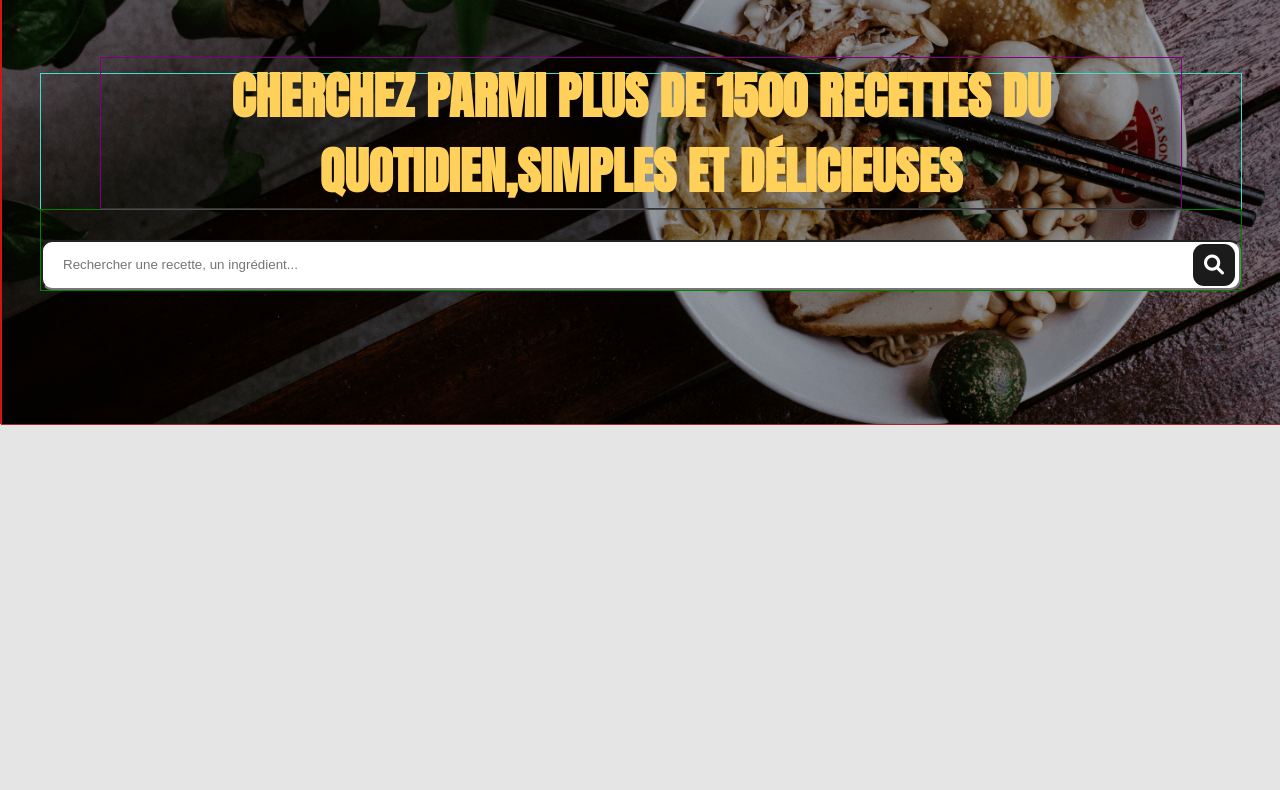
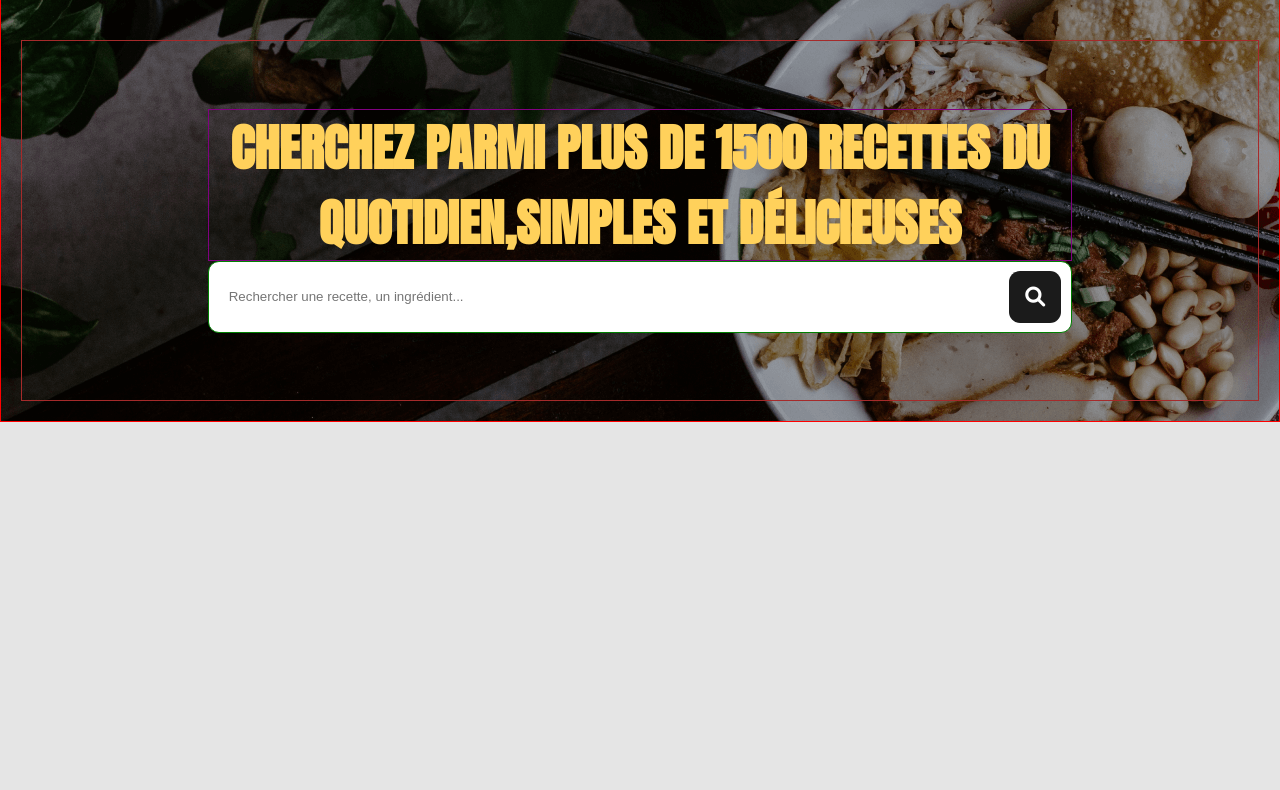
Before and after one commit to Startom78/Les_Petits_Plats, a website with bundled scripts: page index.html in a window 1280 px wide. Shown: the part 78-868 px from the top of the page. Built offline with nearby package versions, Linux system fonts and the light colour scheme.

Commit message:
fix header, input, padding etc

```diff
--- a/index.html
+++ b/index.html
@@ -8,39 +8,31 @@
     <link href="https://fonts.googleapis.com/css2?family=Anton&display=swap" rel="stylesheet">
     <link rel="icon" type="image/png" href="assets/favIcon.png">
     <link rel="stylesheet" href="https://cdnjs.cloudflare.com/ajax/libs/font-awesome/6.0.0-beta3/css/all.min.css">
+    <script src="./src/index.js" type="module"> </script>
     <title>Les Bons Petit Plats</title>
   </head>
 
   <body>
-    <header>
-        <div class="header">
+    <header class="header">
       <div class = "logo">
         <img src = "Images/Logo/Logo.png" alt = "Logo du site" />
       </div>
 
       <div class= "banner">
-                <img src = "Images/Image_Header/HeaderImg.png" alt="image de fond du header"  />
-                <div class="bannerComponents">
         <h1> CHERCHEZ PARMI PLUS DE 1500 RECETTES DU QUOTIDIEN,SIMPLES ET DÉLICIEUSES </h1>
-                    <div class="searchBar">
-                        <form action="" method="GET">
+        <form action="" method="GET" class="searchBar">
           <input type="search" name="query" placeholder="Rechercher une recette, un ingrédient..." required>
           <button type="submit" > <i class="fas fa-magnifying-glass loop"></i> </button>
         </form>
-                    </div>
-                </div>
-        </div>
-
-
       </div>
     </header>
 
     <main>
       <div class="overlay">
 
-        <article class="dropdowns">
+        <div class="dropdowns">
           <!-- Ajouter ici les dropdowns -->
-        </article>
+        </div>
 
         <div class="totalRecipies">
           <!-- Ajouter ici le nombre total de recettes (doit être dynamique) -->
--- /dev/null
+++ b/src/api/api.js
@@ -0,0 +1,14 @@
+const API = {
+  getRecipes: async () => {
+    return await fetch("./data/recipes.json")
+      .then((response) => response.json())
+      .then((data) => data.recipes);
+  },
+
+  getRecipe: async (recipeId) => {
+    const recipes = await API.getRecipes();
+    return recipes.find((m) => m.recipeId === recipeId);
+  },
+};
+
+export default API;
--- /dev/null
+++ b/src/index.js
@@ -0,0 +1,166 @@
+import API from "./api/api.js";
+
+const getRecipes = API.getRecipes;
+
+async function displayData(recipes) {
+  const recipesSection = document.querySelector(".cards");
+  console.log(recipes);
+  /*
+  recipes.forEach((recipe) => {
+    const recipeModel = recipeTemplate(recipe);
+    const recipeCardDOM = recipeModel.createCard();
+    recipesSection.appendChild(recipeCardDOM);
+  });*/
+}
+
+async function init() {
+  // Récupère les datas des recettes
+  const recipes = await getRecipes();
+  displayData(recipes);
+}
+window.onload = () => {
+  init();
+};
+
+/* function createCaroussel(medias) {
+  const lightBoxes = document.querySelectorAll(".modal-click-away .lightbox");
+  lightBoxes.forEach((lb) => lb.parentElement.remove());
+  const lightbox = Lightbox.create(null, -1, undefined, () => {
+    const index = lightbox.mediaIndex;
+    const allCards = [
+      ...document.querySelectorAll(".cards .card .card-media"),
+    ];
+    allCards[index]?.focus();
+  });
+  const cards = document.querySelector(".cards");
+  let likedArray = JSON.parse(localStorage.getItem("Liked")) || [];
+  medias.forEach((media, index) => {
+    const card = document.createElement("div");
+    card.classList.add("card");
+
+    let element = undefined;
+    if (!media.video) {
+      element = document.createElement("img");
+      element.setAttribute(
+        "src",
+        `assets/images/media/${name}/${media.image}`
+      );
+      element.setAttribute("alt", media.title);
+      element.tabIndex = 0;
+      element.addEventListener("keydown", (event) => {
+        if (event.key === "Enter") {
+          Modal.open(lightbox);
+          Lightbox.openLightbox(lightbox, medias, name, index);
+        }
+      });
+    } else {
+      element = document.createElement("video");
+      element.setAttribute(
+        "src",
+        `assets/images/media/${name}/${media.video}`
+      );
+      element.setAttribute("alt", "video de " + name);
+      element.setAttribute("controls", "true");
+      element.tabIndex = 0;
+    }
+
+    element.classList.add("card-media");
+    element.onclick = () => {
+      Lightbox.open(lightbox, medias, name, index);
+    };
+
+    const infoCard = document.createElement("div");
+    infoCard.classList.add("infoCard");
+
+    const title = document.createElement("div");
+    title.textContent = media.title;
+
+    const numberLikesContainer = document.createElement("button");
+    numberLikesContainer.classList.add("numberLikesContainer");
+    numberLikesContainer.tabIndex = 0;
+
+    const likedMedia = "" + media.id;
+    const onClickLikes = (heart) => {
+      heart.classList.toggle("checked");
+      const checked = heart.classList.contains("checked");
+      if (checked) {
+        likedArray.push("" + media.id);
+        media.likes++;
+      } else {
+        likedArray = likedArray.filter((item) => "" + item !== likedMedia);
+        media.likes--;
+      }
+
+      localStorage.setItem("Liked", JSON.stringify(likedArray));
+      numberLikes.textContent = "" + media.likes;
+      updateTotalLikes(medias);
+    };
+
+    const heart = createHeart(
+      likedArray.some((item) => "" + item === likedMedia),
+      null
+    );
+
+    numberLikesContainer.onclick = () => {
+      onClickLikes(heart);
+    };
+
+    const numberLikes = document.createElement("span");
+    numberLikes.textContent = media.likes.toString();
+
+    numberLikesContainer.appendChild(numberLikes);
+    numberLikesContainer.appendChild(heart);
+    infoCard.appendChild(title);
+    infoCard.appendChild(numberLikesContainer);
+    card.appendChild(element);
+    card.appendChild(infoCard);
+    cards.appendChild(card);
+  });
+  updateTotalLikes(medias);
+  return cards;
+} /*
+
+----------------------------------------------------
+
+
+ /* function createCard() {
+  const article = document.createElement("article");
+  article.classList.add("card-index");
+
+  const photographerUrl = `photographer.html?id=${id}`;
+  const link = document.createElement("a");
+  link.setAttribute("href", photographerUrl);
+  link.classList.add("card-link");
+  link.tabIndex = 3;
+
+  const imgContainer = document.createElement("div");
+  imgContainer.classList.add("avatar");
+  const img = document.createElement("img");
+  img.setAttribute("src", picture);
+  img.setAttribute("alt", `photo de profil de ${name}`);
+
+  const h2 = document.createElement("h2");
+  h2.textContent = name;
+
+  const description = document.createElement("div");
+  description.classList.add("card-description");
+
+  const h3 = document.createElement("h3");
+  h3.textContent = city + ", " + country;
+
+  const h4 = document.createElement("h4");
+  h4.textContent = tagline;
+
+  const h5 = document.createElement("h5");
+  h5.textContent = price + "€/jour";
+
+  imgContainer.appendChild(img);
+  link.appendChild(imgContainer);
+  link.appendChild(h2);
+  description.appendChild(h3);
+  description.appendChild(h4);
+  description.appendChild(h5);
+  article.appendChild(link);
+  article.appendChild(description);
+  return article;
+} */
--- a/style.css
+++ b/style.css
@@ -1,6 +1,7 @@
 * {
     margin: 0;
     padding: 0;
+    box-sizing: border-box;
 }
 
 body {
@@ -11,75 +12,71 @@ body {
     padding: 0px;
     box-sizing: border-box;
     font-family: Anton, sans-serif;
+    width: 100%;
 }
 
 .header{
-    position: relative;
+    display: flex;
+    flex-direction: column;
+    padding: 20px;
+    gap: 50px;
     height: 500px;
     border: 1px solid red;
+    background-image: url("./Images/Image_Header/HeaderImg.png");
+    width: 100%;
     & .logo{
-        position: absolute;
-        margin: 20px 0 0 20px;
-        z-index: 1;
         border: 1px solid blue;
 
 
     }
 
     & .banner{
-        position: relative;
+        display: flex;
+        flex-direction: column;
+        justify-content: center;
+        align-items: center;
         border: 1px solid brown;
         width: 100%;
         height: 100%;
+        padding: 0 15%;
 
-        & img{
-            width: 100%;
-            height: 100%;
-            object-fit: cover;
-        }
-
-        & .bannerComponents{
-            position: absolute;
-            border: 1px solid turquoise;
-            width: 1200px;
-            height: 200px;
-            display: flex;
-            flex-direction: column;
-            justify-content: center;
-            align-items: center;
-            top: 50%;
-            left: 50%;
-            transform: translate(-50%, -50%);
             & h1{
-                font-size: 50px;
-                width: 90%;
+                font-size: clamp(25px, 4vw, 50px);
                 border: 1px solid purple;
                 text-align: center;
                 color: #FFD15B;
             }
 
             & .searchBar{
-                position: relative;
-                display: flex-start;
+                display: flex;
+                justify-content: space-between;
+                align-items: center;
+                gap: 10px;
+                width: 100%;
+                height: 72px;
                 border: 1px solid green;
                 font-size: 50px;
-                width: 100%;
+                background-color: white;
+                padding: 10px;
+                border-radius: 11px;
 
                 & input{
-                    width: 100%;
-                    height: 50px;
-                    border-radius: 11px;
-                    padding: 20px;
+                    appearance: none;
+                    background: transparent;
+                    border: none;
+                    outline: none;
+                    display: flex;
+                    justify-content: center;
+                    flex: 1;
+                    height: 100%;
+                    padding-left: 10px;
                 }
 
                 & button{
-                    position: absolute;
-                    right: 0.5%;
-                    bottom: 5%;
                     background-color: #1B1B1B;
                     color: white;
-                    width: 42px;
-                    height: 42px;
+                    width: 52px;
+                    height: 52px;
                     border-radius: 11px;
                     border: none;
                     cursor: pointer;
@@ -98,7 +95,7 @@ body {
 
 
             }
-        }
+
 
 
 
```
Also changed, not shown: api.js (deleted, +0 -26 lines), index.js (deleted, +0 -24 lines), data/recipes.json. Lines whose indentation alone changed are shown as unchanged.
